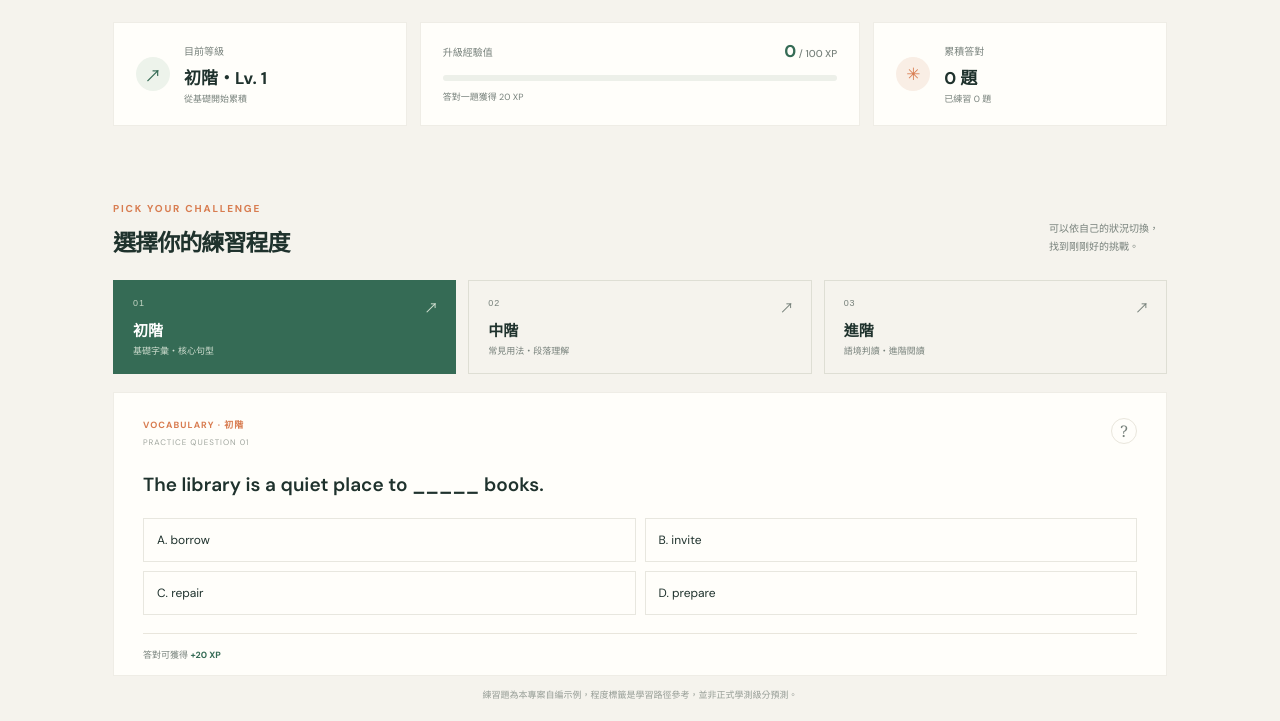
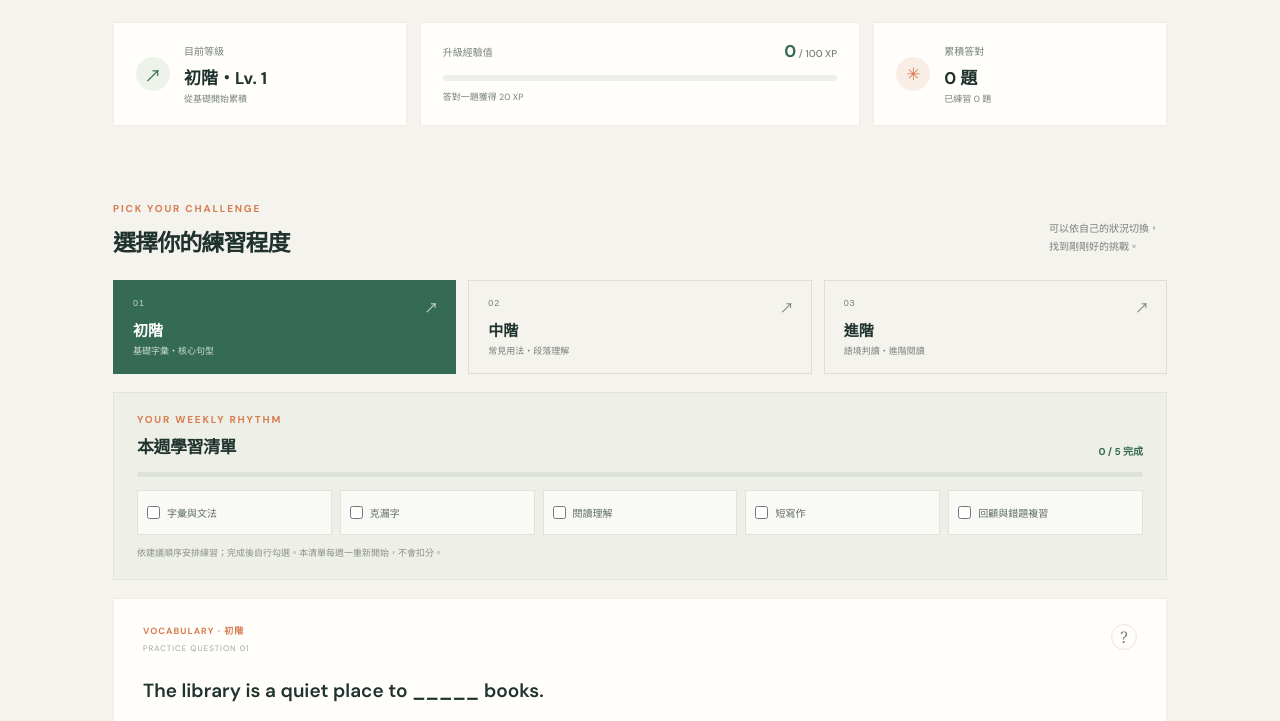
Before and after one commit to merlin0516/handsome-boy-englinsh, a plain HTML site: page index.html in a window 1280 px wide. Shown: the part 438-1159 px from the top of the page. Drawn offline with Linux system fonts and the light colour scheme.

Commit message:
Add weekly learning checklist

```diff
--- a/app.js
+++ b/app.js
@@ -48,7 +48,14 @@ const writingPrompts = {
   intermediate: { label: '中階練習', text: 'Some students prefer studying alone, while others learn better in groups. Write a short paragraph explaining which you prefer and give two reasons.' },
   advanced: { label: '進階挑戰', text: 'Should cities invest more in public transportation even when the projects are expensive? State your position, support it with reasons or examples, and briefly address another point of view.' }
 };
-const defaultState = { level: 'beginner', xp: 0, correct: 0, answered: {}, attempts: {}, missed: {}, drafts: {}, writingChecks: {} };
+const weeklyTasks = [
+  ['vocab', '字彙與文法'],
+  ['cloze', '克漏字'],
+  ['reading', '閱讀理解'],
+  ['writing', '短寫作'],
+  ['review', '回顧與錯題複習']
+];
+const defaultState = { level: 'beginner', xp: 0, correct: 0, answered: {}, attempts: {}, missed: {}, drafts: {}, writingChecks: {}, weekly: {} };
 let state;
 try { state = { ...defaultState, ...JSON.parse(localStorage.getItem('examEnglishProgress') || '{}') }; } catch { state = { ...defaultState }; }
 state.answered ||= {};
@@ -56,10 +63,21 @@ state.attempts ||= {};
 state.missed ||= {};
 state.drafts ||= {};
 state.writingChecks ||= {};
+state.weekly ||= {};
+const weekKey = getWeekKey();
+if (state.weekly.weekKey !== weekKey) state.weekly = { weekKey, completed: {} };
+state.weekly.completed ||= {};
 let questionIndex = 0;
 let locked = false;
 let reviewQueue = null;
 const $ = (id) => document.getElementById(id);
+
+function getWeekKey() {
+  const date = new Date();
+  const weekday = (date.getDay() + 6) % 7;
+  date.setDate(date.getDate() - weekday);
+  return `${date.getFullYear()}-${String(date.getMonth() + 1).padStart(2, '0')}-${String(date.getDate()).padStart(2, '0')}`;
+}
 
 function renderStats() {
   const level = Math.floor(state.xp / 100) + 1;
@@ -75,6 +93,9 @@ function renderStats() {
   const missedCount = Object.keys(state.missed).filter((key) => key.startsWith(`${state.level}:`)).length;
   $('review-count').textContent = missedCount;
   $('review-button').hidden = missedCount === 0 || reviewQueue !== null;
+  const weeklyDone = Object.values(state.weekly.completed).filter(Boolean).length;
+  $('weekly-count').textContent = `${weeklyDone} / ${weeklyTasks.length} 完成`;
+  $('weekly-fill').style.width = `${weeklyDone / weeklyTasks.length * 100}%`;
 }
 function save() {
   localStorage.setItem('examEnglishProgress', JSON.stringify(state));
@@ -109,6 +130,24 @@ function renderWriting() {
   document.querySelectorAll('[data-check]').forEach((input) => {
     input.checked = Boolean(state.writingChecks[`${state.level}:${input.dataset.check}`]);
   });
+}
+function renderWeekly() {
+  $('weekly-tasks').replaceChildren(...weeklyTasks.map(([id, title]) => {
+    const label = document.createElement('label');
+    label.className = 'weekly-task';
+    const input = document.createElement('input');
+    input.type = 'checkbox';
+    input.checked = Boolean(state.weekly.completed[id]);
+    input.addEventListener('change', () => {
+      state.weekly.completed[id] = input.checked;
+      save();
+    });
+    const text = document.createElement('span');
+    text.textContent = title;
+    label.append(input, text);
+    return label;
+  }));
+  renderStats();
 }
 function updateWordCount() {
   const words = $('writing-response').value.match(/[A-Za-z]+(?:['’][A-Za-z]+)*/g) || [];
@@ -168,7 +207,7 @@ $('review-button').addEventListener('click', () => {
 });
 $('reset-button').addEventListener('click', () => {
   if (!window.confirm('確定要清除這台裝置儲存的練習進度嗎？')) return;
-  state = { ...defaultState, answered: {}, attempts: {}, missed: {}, drafts: {}, writingChecks: {} }; questionIndex = 0; reviewQueue = null;
+  state = { ...defaultState, answered: {}, attempts: {}, missed: {}, drafts: {}, writingChecks: {}, weekly: { weekKey, completed: {} } }; questionIndex = 0; reviewQueue = null;
   document.querySelectorAll('.level-option').forEach((item) => item.classList.toggle('active', item.dataset.level === state.level));
   save(); renderQuestion(); renderWriting();
 });
@@ -176,3 +215,4 @@ renderStats();
 document.querySelectorAll('.level-option').forEach((item) => item.classList.toggle('active', item.dataset.level === state.level));
 renderQuestion();
 renderWriting();
+renderWeekly();
--- a/index.html
+++ b/index.html
@@ -8,6 +8,7 @@
   <link rel="stylesheet" href="style.css">
   <link rel="stylesheet" href="review.css">
   <link rel="stylesheet" href="writing.css">
+  <link rel="stylesheet" href="weekly.css">
 </head>
 <body>
   <main class="shell">
@@ -40,6 +41,13 @@
         <button class="level-option" data-level="advanced"><span class="level-number">03</span><span class="level-title">進階</span><span class="level-description">語境判讀・進階閱讀</span><span class="level-arrow">↗</span></button>
       </div>
 
+      <section class="weekly-card" aria-labelledby="weekly-title">
+        <div class="weekly-heading"><div><p class="eyebrow">YOUR WEEKLY RHYTHM</p><h2 id="weekly-title">本週學習清單</h2></div><span class="weekly-progress-label" id="weekly-count">0 / 5 完成</span></div>
+        <div class="weekly-track"><div class="weekly-fill" id="weekly-fill"></div></div>
+        <div class="weekly-tasks" id="weekly-tasks"></div>
+        <p class="weekly-note">依建議順序安排練習；完成後自行勾選。本清單每週一重新開始，不會扣分。</p>
+      </section>
+
       <article class="quiz-card">
         <div class="quiz-top"><div><span class="question-tag" id="question-tag">VOCABULARY · 初階</span><span class="question-count" id="question-count">TODAY'S QUESTION 01</span></div><span class="question-mark">?</span></div>
         <h3 id="question-text">The library is a quiet place to _____ books.</h3>
--- /dev/null
+++ b/weekly.css
@@ -0,0 +1 @@
+.weekly-card{margin:0 0 18px;padding:20px 23px;background:#eef0e8;border:1px solid #e1e5da}.weekly-heading{display:flex;align-items:end;justify-content:space-between}.weekly-heading .eyebrow{margin-bottom:7px}.weekly-heading h2{margin:0;font-size:17px;letter-spacing:-.03em}.weekly-progress-label{font-size:10px;color:var(--green);font-weight:700}.weekly-track{height:5px;background:#dce2d8;margin:14px 0 13px;overflow:hidden;border-radius:4px}.weekly-fill{height:100%;width:0;background:var(--green);transition:width .25s}.weekly-tasks{display:grid;grid-template-columns:repeat(5,1fr);gap:8px}.weekly-task{min-height:45px;display:flex;align-items:center;gap:7px;padding:8px 9px;border:1px solid #dfe4db;background:#f9faf6;color:#5f6c62;font-size:10px;cursor:pointer}.weekly-task input{accent-color:var(--green);margin:0}.weekly-task:has(input:checked){color:var(--green);border-color:#b7cdb6;background:#f5f8f2}.weekly-note{margin:11px 0 0;color:#879188;font-size:9px}@media(max-width:760px){.weekly-card{padding:17px 14px}.weekly-heading h2{font-size:15px}.weekly-tasks{grid-template-columns:1fr 1fr;gap:6px}.weekly-task{font-size:9px;min-height:40px}}
```
Also changed, not shown: 3 other files.
